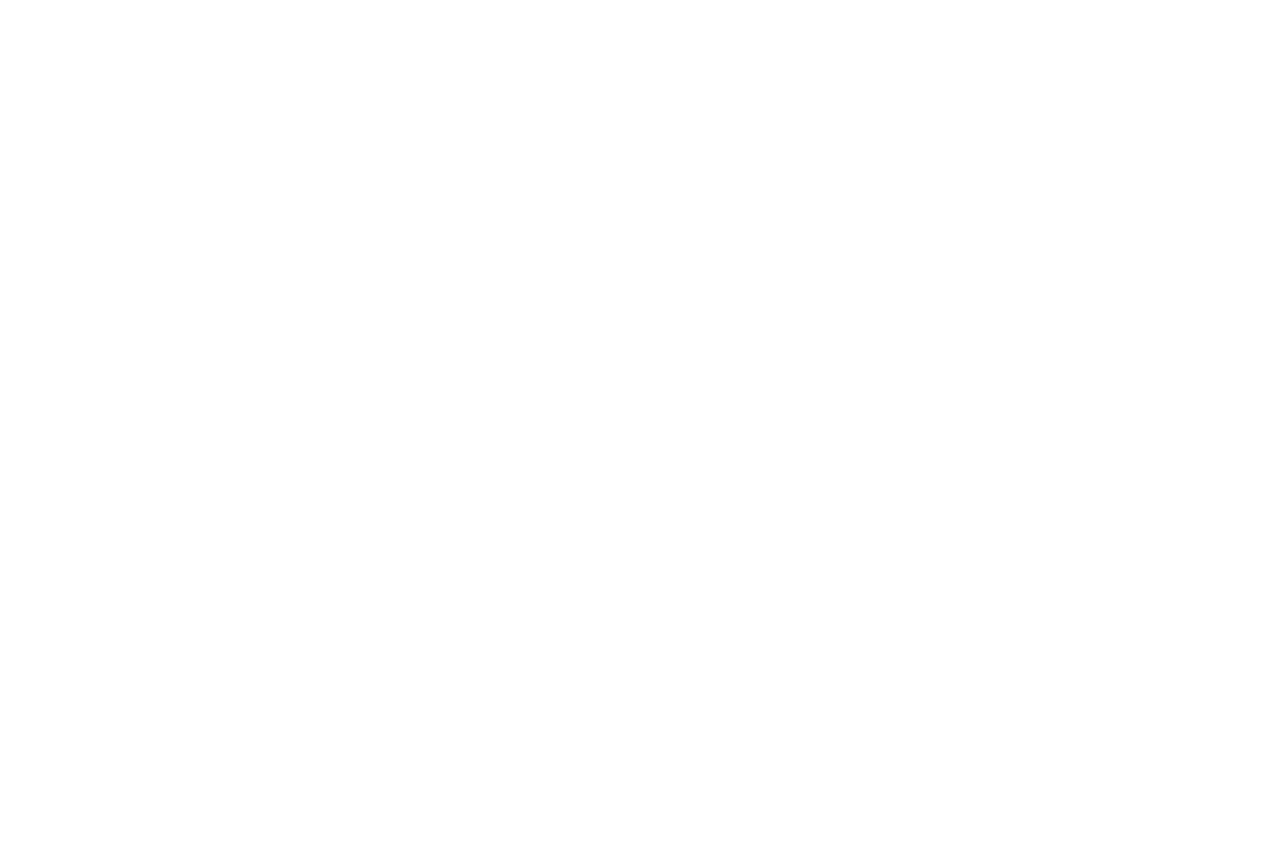
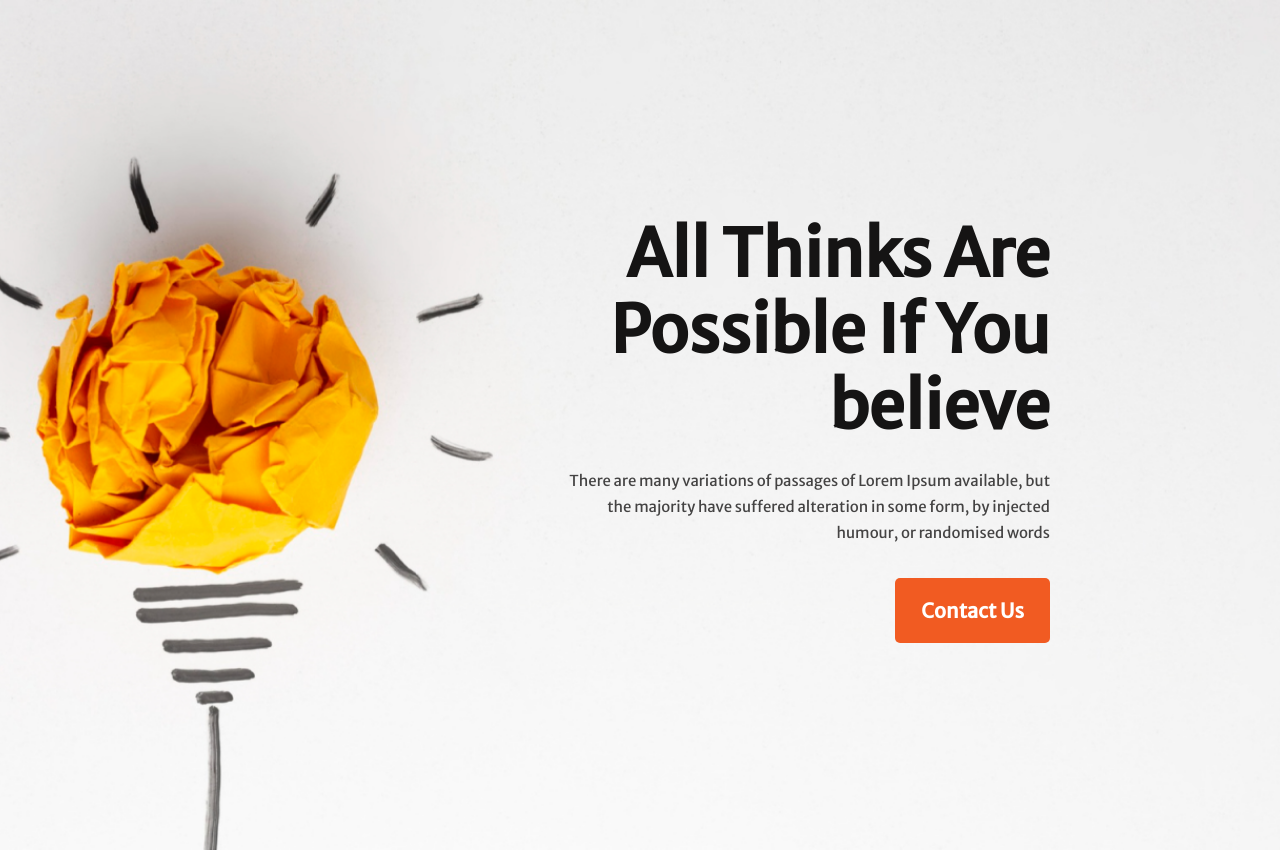
Before and after one commit to abniju/ProgrammingHero-Assignment01, a plain HTML site: page index.html in a window 1280 px wide. Before the commit the page ends 800 px from the top, so only its background shows below. Drawn offline with Linux system fonts and the light colour scheme.

Commit message:
Header section added

```diff
--- a/index.html
+++ b/index.html
@@ -9,5 +9,31 @@
 </head>
 <body>
 
+    <!-- Header section -->
+
+    <header>
+        <div class="header-section">
+            <h1 class="header-section-title">
+                All Thinks Are Possible If You believe
+            </h1>
+            <p class="header-section-description">
+                There are many variations of passages of Lorem Ipsum available, but the majority have suffered alteration in some form, by injected humour, or randomised words
+            </p>
+            <button class="header-button btn">Contact Us</button>
+        </div>
+    </header>
+
+    <!-- Main section -->
+
+    <main>
+
+    </main>
+
+    <!-- footer section -->
+
+    <footer>
+
+    </footer>
+
 </body>
 </html>
--- a/style.css
+++ b/style.css
@@ -0,0 +1,70 @@
+@import url('https://fonts.googleapis.com/css2?family=Merriweather+Sans&display=swap');
+
+*{
+    margin: 0;
+    box-sizing: border-box;
+    font-family: 'Merriweather Sans', sans-serif;
+}
+
+body{
+    width: 100vw;
+    height: 100vh;
+}
+
+/* Header section */
+
+.header-section{
+    width: 100%;
+    height: 850px;
+    background-image:url(images/banner/banner1.png);
+    background-repeat: no-repeat;
+    background-size: cover;
+    background-position: bottom;
+}
+
+.header-section-title{
+    width: 525px;
+    height: 228px;
+    font-size: 65px;
+    line-height: 76px;
+    font-weight: 700;
+    text-align: right;
+    color:#151414;
+    position: absolute;
+    top: 216px;
+    right: 230px;
+}
+
+.header-section-description{
+    width: 494px;
+    height: 78px;
+    font-size: 15px;
+    line-height: 26px;
+    font-weight: 400;
+    color: #444343;
+    text-align: right;
+    position: absolute;
+    top: 468px;
+    right: 230px;
+}
+
+.btn{
+    font-size: 20px;
+    font-weight: 600;
+    background-color: #F15B22;
+    color: #ffffff;
+    border: none;
+    border-radius: 5px;
+    padding: 20px 26px;
+    cursor: pointer;
+}
+
+.btn:hover{
+  background-color: #e65015 ;
+}
+
+.header-button{
+    position: absolute;
+    top: 578px;
+    right: 230px;
+}
```
